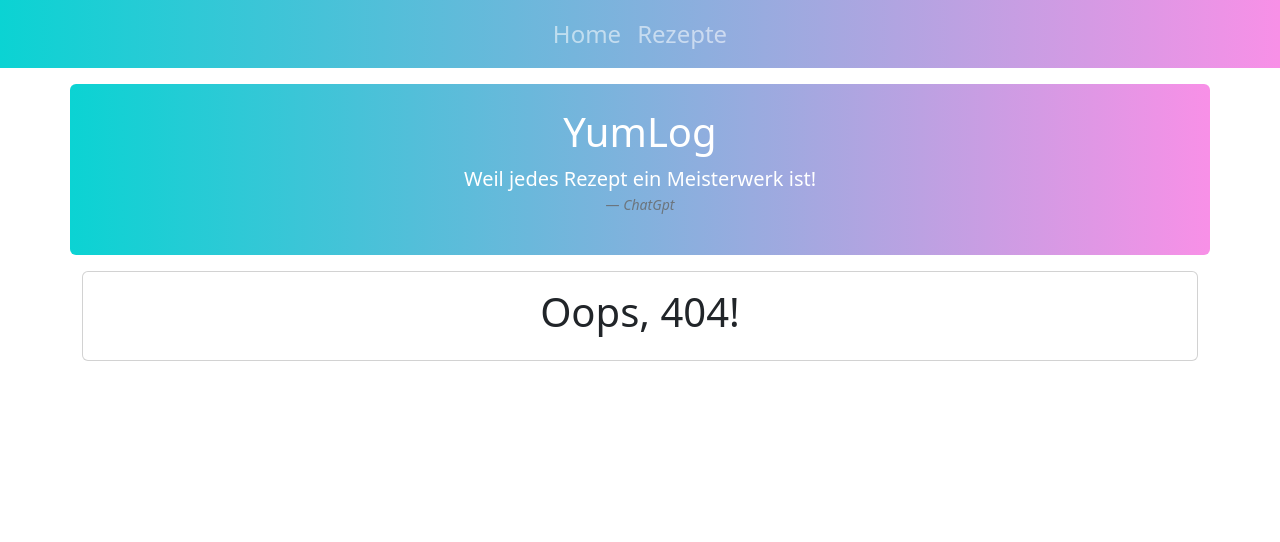
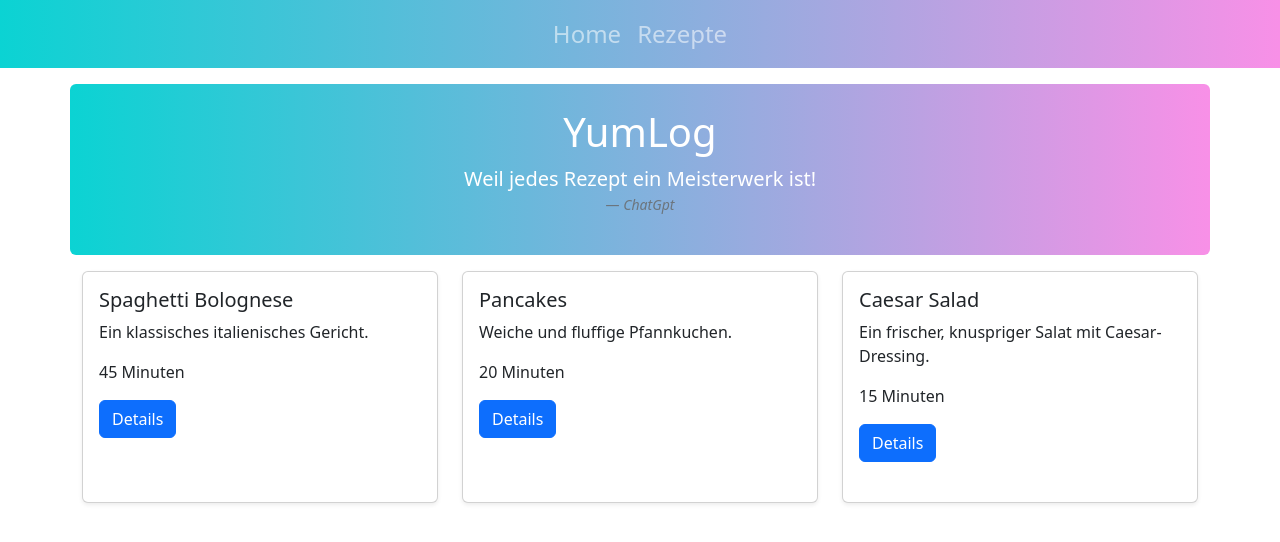
Before and after one commit to michel-spg/yumlog.webapp, a Vue app: page /recipes in a window 1280 px wide. Before the commit this address had no page. Shown: the top 542 px of the page. Built offline with nearby package versions, Linux system fonts and the light colour scheme.

Commit message:
added RecipesView works

```diff
--- a/src/components/RecipeList.vue
+++ b/src/components/RecipeList.vue
@@ -1,3 +1,29 @@
+<script setup>
+// import { RouterLink } from 'vue-router';
+defineProps(
+  {
+    recipes: {
+      type: Array,
+      required: true
+    }
+  }
+);
+</script>
+
 <template>
-  <h1>RecipesList</h1>
+  <div class="row">
+    <div class="col-md-4" v-for="recipe in recipes" :key="recipe.id">
+      <div class="card h-100 mb-4 shadow-sm">
+        <div class="card-body">
+          <h5 class="card-title">{{ recipe.title }}</h5>
+          <p class="card-text">{{ recipe.description }}</p>
+          <p class="card-text">{{ recipe.duration }} Minuten</p>
+          <!-- <RouterLink :to="{ name: 'RecipeDetails', params: { id: recipe.id } }" class="btn btn-primary">Details -->
+          <!-- </RouterLink> -->
+          <RouterLink :to="`/recipes/${recipe.id}`" class="btn btn-primary">Details
+          </RouterLink>
+        </div>
+      </div>
+    </div>
+  </div>
 </template>
--- a/src/router/index.js
+++ b/src/router/index.js
@@ -1,6 +1,7 @@
 import { createRouter, createWebHistory } from 'vue-router'
 import HomeView from '../views/HomeView.vue'
 import NotFoundView from '../views/NotFoundView.vue'
+import RecipesView from '@/views/RecipesView.vue'
 
 const router = createRouter({
   history: createWebHistory(import.meta.env.BASE_URL),
@@ -11,6 +12,11 @@ const router = createRouter({
       component: HomeView
     },
     {
+      path: '/recipes',
+      name: 'recipes',
+      component: RecipesView
+    },
+    {
       path: "/:catchAll(.*)",
       component: NotFoundView,
     },
--- /dev/null
+++ b/src/views/RecipesView.vue
@@ -0,0 +1,11 @@
+<script setup>
+import RecipeList from '../components/RecipeList.vue'
+import { recipes } from '@/assets/temp-data'
+// import { recipes } from '../assets/temp-data'
+</script>
+
+<template>
+  <div class="container mt-3">
+    <RecipeList :recipes="recipes" />
+  </div>
+</template>
```
